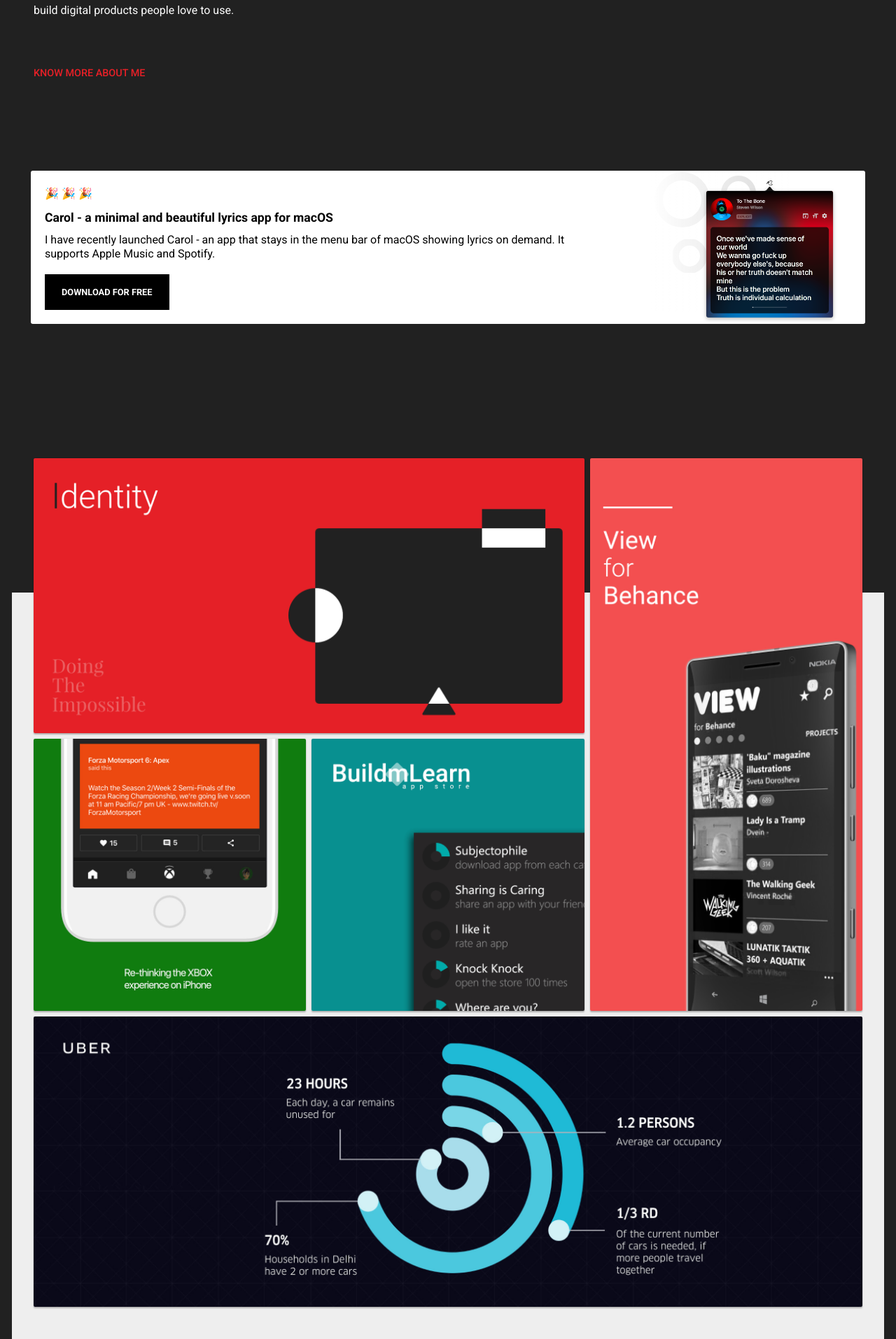
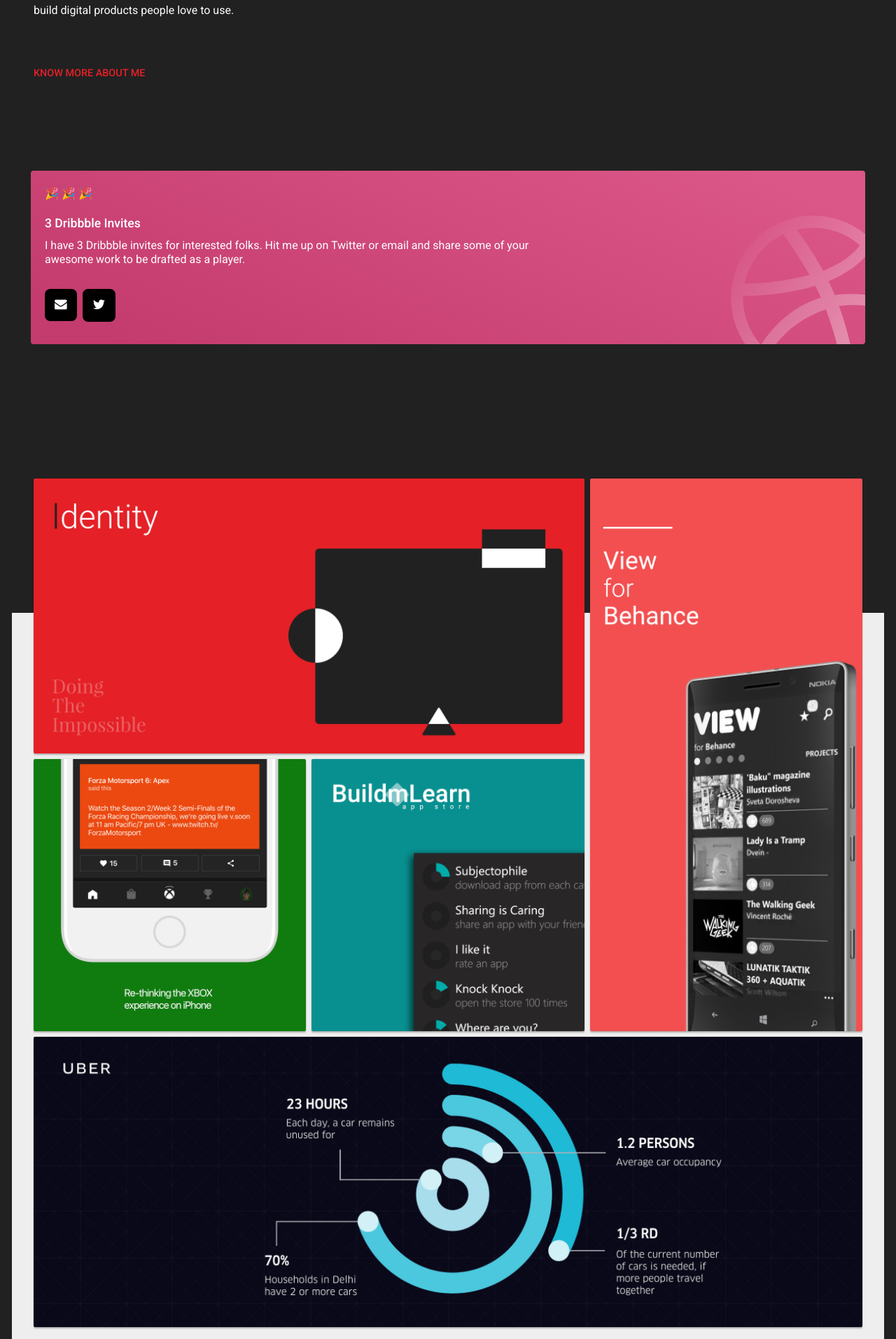
Before and after one commit to AnaghSharma/anaghsharma.github.io, a Jekyll site: the page built from index.html, in a window 1280 px wide. Shown: the part 630-2544 px from the top of the page at 70% size. Built offline with Jekyll 4.4.1, drawn with Linux system fonts in a browser that asks for light colours; nearby versions of some CDN libraries.

Commit message:
Update promotion banner

```diff
--- a/index.html
+++ b/index.html
@@ -21,15 +21,18 @@
 <section id="promote">
   <div class="row mt6">
     <div class="columns">
-      <div class="row promote-background br3">
-          <div class="large-8 medium-8 small-12 ph3 pt3 pb4 columns">
+      <div class="row promote-background br4 right-collapse">
+          <div class="large-8 medium-8 small-12 ph3 pv3 columns">
             <p class="mt1 mb0">&#x1F389 &#x1F389 &#x1F389</p>
-            <p class="font-bold font-dark mt2 mb0" style="font-size: 1.1rem;">Carol - a minimal and beautiful lyrics app for macOS</p>
-            <p class="f5 font-dark lh-title mt2 mb4 pr2">I have recently launched Carol - an app that stays in the menu bar of macOS showing lyrics on demand. It supports Apple Music and Spotify.</p>
-            <a href="https://github.com/AnaghSharma/Carol" target="_blank" class="action-button font-bold">DOWNLOAD FOR FREE</a>
+            <p class="font-medium mt3 mb0" style="font-size: 1.1rem;">3 Dribbble Invites</p>
+            <p class="f5 lh-title mt2 mb4 pr2">I have 3 Dribbble invites for interested folks. Hit me up on Twitter or email and share some of your awesome work to be drafted as a player.</p>
+            <ul class="social-icons ml0 mt4">
+              <li><a href="{{ site.email }}" class="social-icon"> <i class="fa fa-envelope fa-lg br8" style="font-size: 1.1em; background-color: black; color: white"></i></a></li>
+              <li><a href="{{ site.twitter }}" target="_blank" class="social-icon mh1"> <i class="fa fa-twitter fa-lg br8" style="font-size: 1.2em; background-color: black; color: white"></i></a></li>
+            </ul>
           </div>
-          <div class="large-4 columns show-for-large">
-              <img src="/assets/images/promote-banner.svg" class="float-right" alt="Carol Screenshot"/>
+          <div class="large-4 columns show-for-large pr0 pt5">
+              <img src="/assets/images/promote-banner.svg" style="opacity: 0.6" class="float-right" alt="Dribbble Invites"/>
           </div>
       </div>
     </div>
```
Also changed, not shown: scss/_custom.scss (+10 -2 lines), assets/images/promote-banner.svg, css/app.css, 3 other files.
